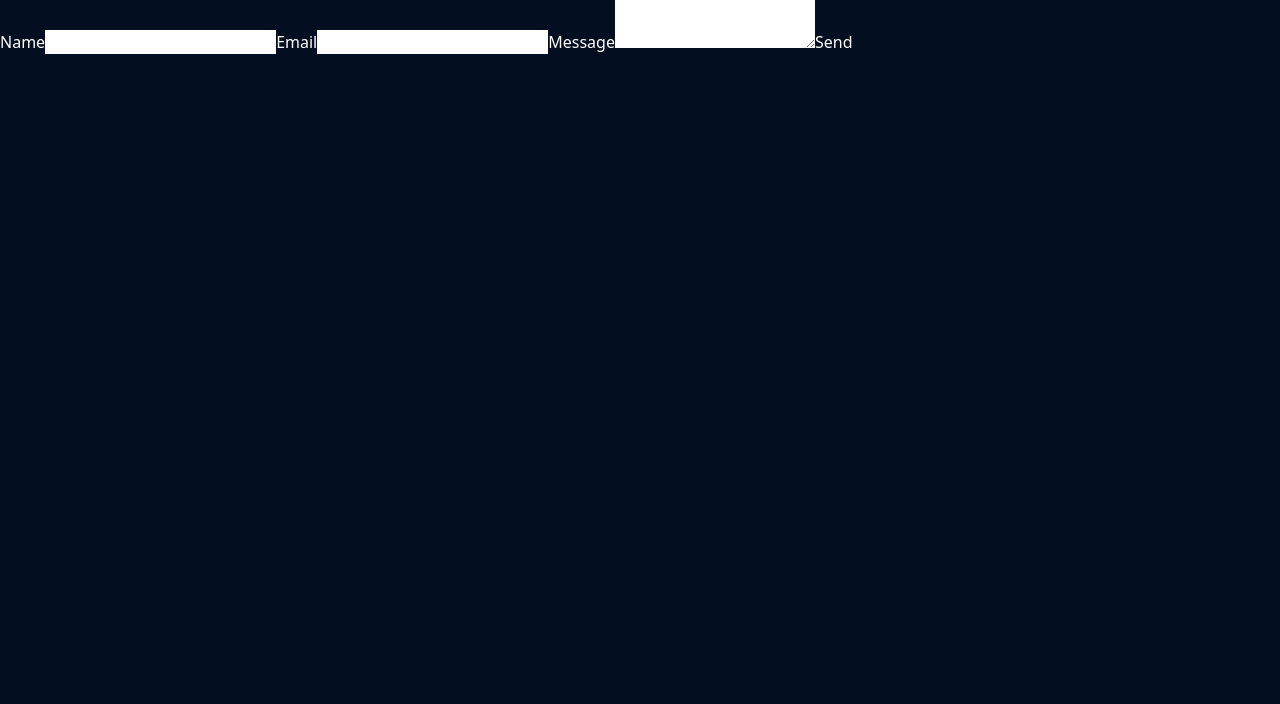
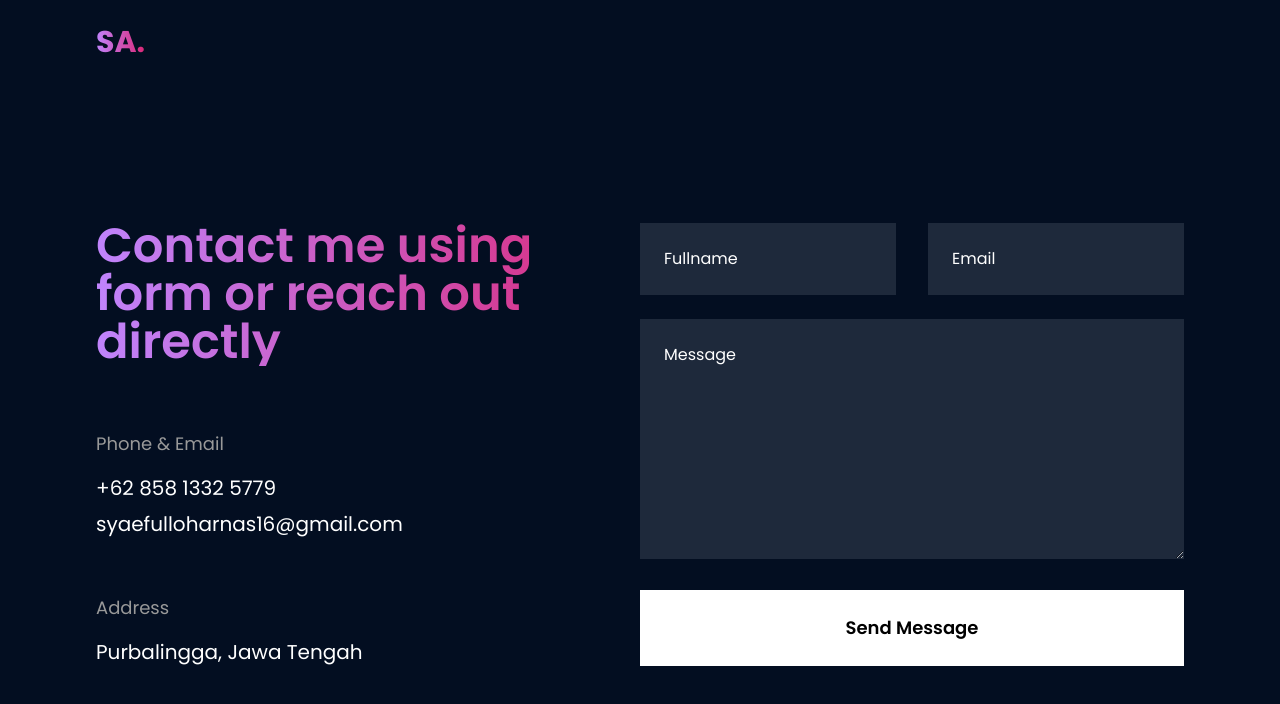
Before and after one commit to syaeful16/Portofolio, a React (Create React App) app: page /contact in a window 1280 px wide. Shown: the top 704 px of the page. Built offline with nearby package versions, Linux system fonts and the light colour scheme; the HTML template or start-up script is replaced by a standard one.

Commit message:
update view email

```diff
--- a/src/Contact.jsx
+++ b/src/Contact.jsx
@@ -1,5 +1,6 @@
 import React, { useRef } from 'react'
 import emailjs from '@emailjs/browser';
+import Navbar from './components/Navbar'
 
 const Contact = () => {
 
@@ -17,15 +18,29 @@ const Contact = () => {
   };
 
   return (
-    <form ref={form} onSubmit={sendEmail} className='text-white'>
-      <label>Name</label>
-      <input type="text" name="user_name" />
-      <label>Email</label>
-      <input type="email" name="user_email" />
-      <label>Message</label>
-      <textarea name="message" />
-      <input type="submit" value="Send" />
-    </form>
+    <>
+    <Navbar menu={[]}/>
+      <div className="p-container grid md:grid-cols-2 py-12 min-h-[90vh] max-h-screen">
+        <div className="font-poppins text-white flex flex-col justify-center w-full h-full py-16">
+          <h1 className='text-5xl font-semibold text-gradient'>Contact me using form or reach out directly</h1>
+          <h3 className='text-[#999999] text-lg mt-16 mb-4'>Phone & Email</h3>
+          <h2 className='text-white text-xl'>+62 858 1332 5779</h2>
+          <h2 className='text-white text-xl my-2'>syaefulloharnas16@gmail.com</h2>
+          <h3 className='text-[#999999] text-lg mt-12 mb-4'>Address</h3>
+          <h2 className='text-white text-xl'>Purbalingga, Jawa Tengah</h2>
+        </div>
+        <div className="w-full flex flex-col justify-center py-20 md:py-0">
+          <form ref={form} onSubmit={sendEmail} className='text-white font-poppins'>
+            <div className="grid md:grid-cols-2 gap-8">
+              <input type="text" name="user_name" placeholder='Fullname' className='p-6 bg-slate-800 placeholder:text-white'/>
+              <input type="email" name="user_email" placeholder='Email' className='p-6 bg-slate-800 placeholder:text-white'/>
+            </div>
+            <textarea name="message" placeholder='Message' className='w-full p-6 my-6 min-h-[240px] bg-slate-800 placeholder:text-white'/>
+            <input type="submit" value="Send Message" className='w-full bg-white text-black font-poppins py-6 font-semibold text-lg cursor-pointer hover:text-xl ease-in-out duration-300'/>
+          </form>
+        </div>
+      </div>
+    </>
   )
 }
 
--- a/src/components/Motivation.jsx
+++ b/src/components/Motivation.jsx
@@ -9,7 +9,7 @@ const Motivation = () => {
           <img src={Myphoto3} alt="" className='w-auto scale-75 rounded-md' data-aos='fade-right' data-aos-delay='300'/>
         </div>
         <div className="flex flex-col justify-center items-center lg:items-baseline" data-aos='fade-left' data-aos-delay='300'>
-          <h1 className='w-[80%] text-5xl text-center md:text-left text-white leading-normal'><span className='font-bold font-montserrat text-7xl'>“</span> Success and failure are both parts of life. Both are temporary.</h1>
+          <h1 className='w-[80%] text-3xl xl:text-5xl text-center md:text-left text-white leading-normal xl:leading-normal'><span className='font-bold font-montserrat text-5xl xl:text-7xl'>“</span> Success and failure are both parts of life. Both are temporary.</h1>
           <p className='text-xl text-[#FFD568] mt-6 font-extralight'>Shah Rukh Khan</p>
         </div>
       </div>
```
